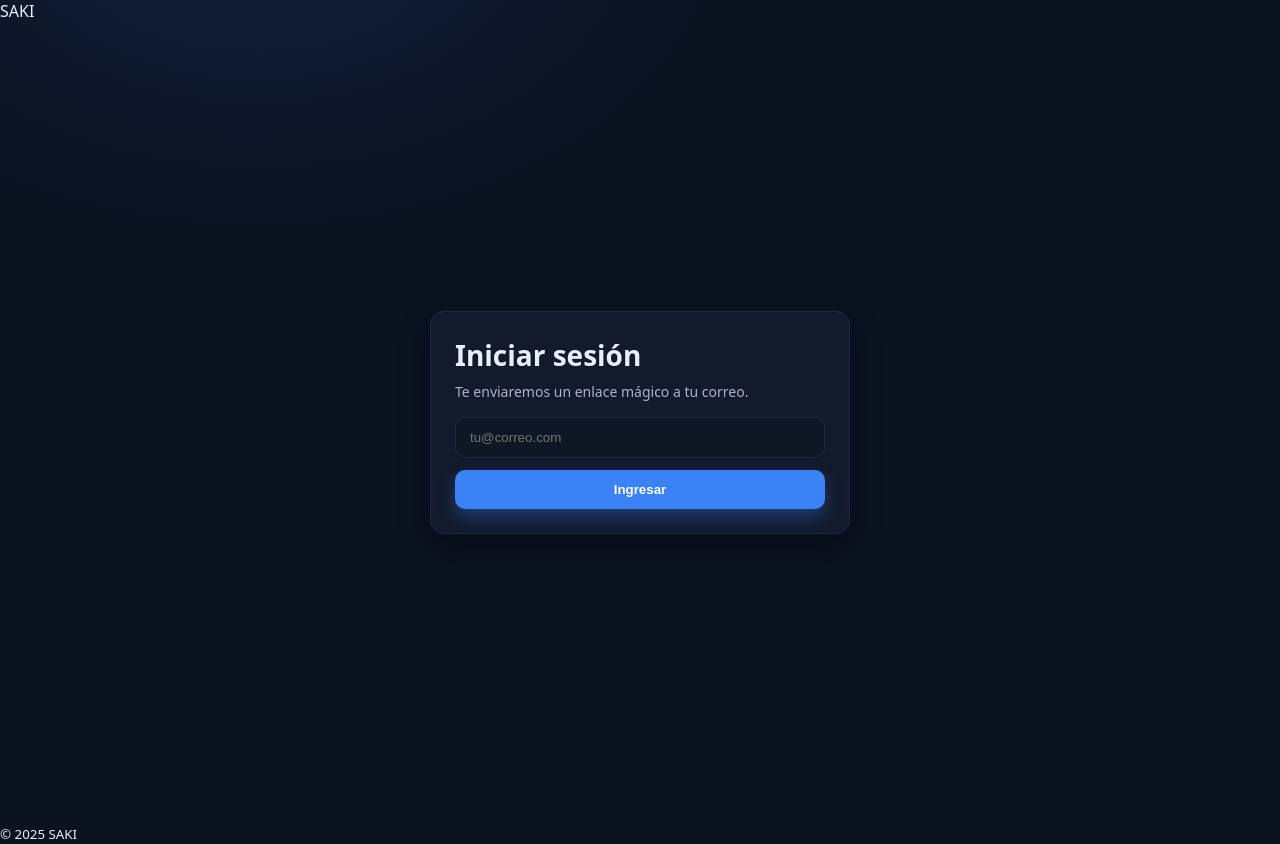
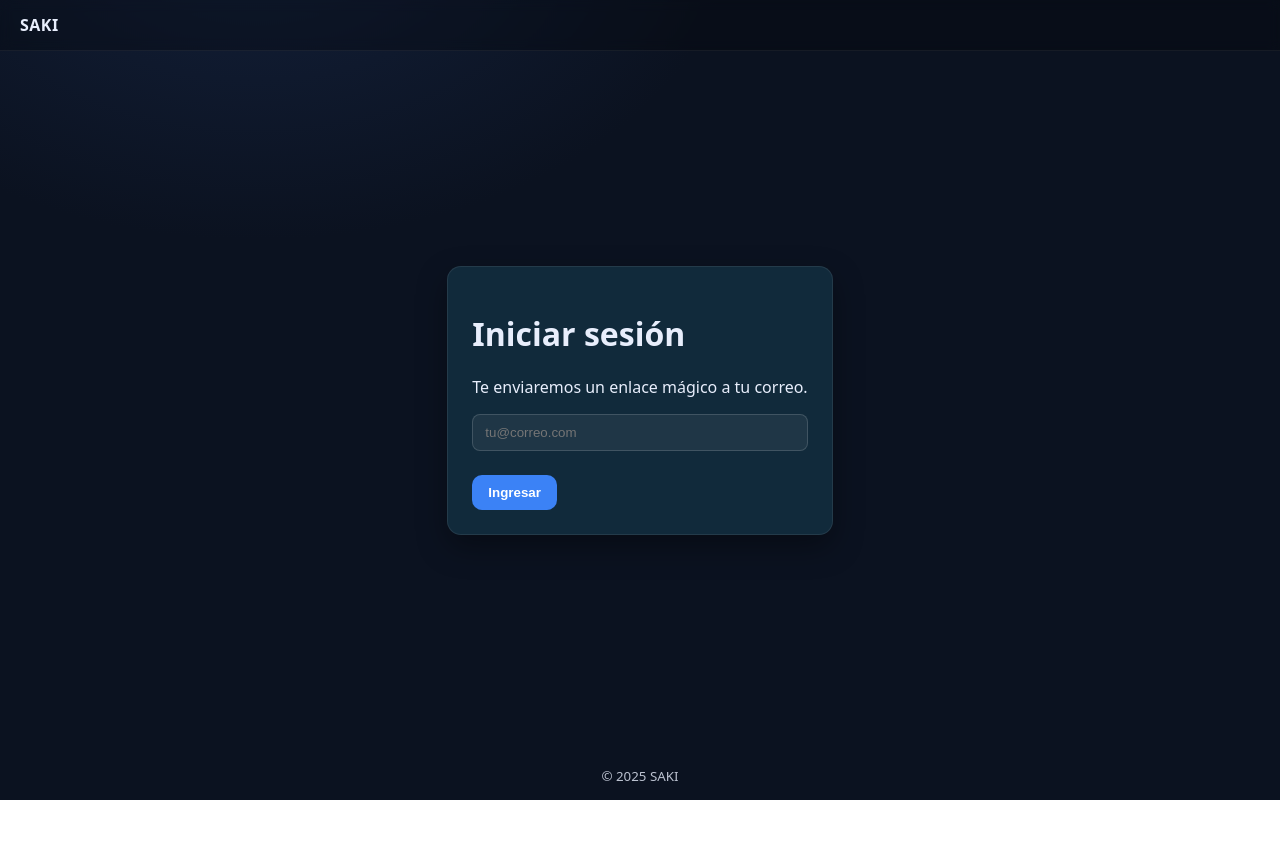
Before and after one commit to SAKI-ROMINA/SAKI-PORTAL, a Next.js app: page /login in a window 1280 px wide. After the commit the page ends 800 px from the top, so only its background shows below. Built offline with nearby package versions, Linux system fonts and the light colour scheme; no server answers.

Commit message:
Update globals.css

```diff
--- a/styles/globals.css
+++ b/styles/globals.css
@@ -1,197 +1,111 @@
 /* styles/globals.css */
+
+/* Variables de color */
 :root {
-  --bg: #0b1220;         /* fondo oscuro azulado */
-  --panel: #121a2b;      /* tarjeta */
-  --text: #e8eefc;       /* texto principal */
-  --muted: #a9b4cf;      /* texto secundario */
-  --brand: #3b82f6;      /* azul SAKI */
-  --ok: #22c55e;         /* verde ok */
-  --danger: #ef4444;     /* rojo */
+  --bg: #0b1220;        /* fondo oscuro azulado */
+  --panel: #112a3b;     /* tarjetas/paneles */
+  --text: #e8eefc;      /* texto principal */
+  --muted: #a9b4cf;     /* texto secundario */
+  --brand: #3B82F6;     /* azul SAKI */
+  --ok: #22c55e;        /* verde ok */
+  --danger: #ef4444;    /* rojo error */
   --radius: 14px;
   --shadow: 0 12px 30px rgba(0, 0, 0, .35);
 }
 
+/* Reset básico */
 * { box-sizing: border-box; }
-
 html, body {
   margin: 0;
   padding: 0;
   background: radial-gradient(1200px 800px at 20% -10%, #13203a 0%, #0b1220 40%, #0b1220 100%);
   color: var(--text);
-  font-family: ui-sans-serif, system-ui, Segoe UI, Roboto, Helvetica, Arial, "Apple Color Emoji", "Segoe UI Emoji";
+  font-family: ui-sans-serif, system-ui, Segoe UI, Roboto, Helvetica, Arial, sans-serif;
   min-height: 100%;
 }
 
+/* Links */
 a { color: var(--brand); text-decoration: none; }
 a:hover { text-decoration: underline; }
 
-.container {
-  max-width: 960px;
-  margin: 48px auto;
-  padding: 0 20px;
+/* Layout general */
+.shell {
+  min-height: 100vh;
+  display: grid;
+  grid-template-rows: auto 1fr auto;
 }
 
-.card {
-  background: linear-gradient(180deg, #141f36 0%, #10182a 100%);
-  border: 1px solid #1e2a45;
-  border-radius: var(--radius);
-  box-shadow: var(--shadow);
-  padding: 28px;
+.topbar {
+  position: sticky;
+  top: 0;
+  backdrop-filter: blur(6px);
+  background: rgba(0,0,0,.25);
+  border-bottom: 1px solid rgba(255,255,255,.06);
 }
 
-.header {
-  display: flex; align-items: center; gap: 14px; margin-bottom: 16px;
-}
-.badge {
-  display: inline-flex; align-items: center; gap: 6px;
-  font-size: 12px; letter-spacing: .2px;
-  background: rgba(34,197,94,.12); color: var(--ok);
-  border: 1px solid rgba(34,197,94,.35);
-  padding: 6px 10px; border-radius: 999px;
+.brand {
+  font-weight: 700;
+  letter-spacing: .5px;
+  padding: 14px 20px;
 }
 
-.h1 {
-  font-size: 40px; line-height: 1.1; margin: 0 0 6px;
-}
-.muted { color: var(--muted); margin: 0 0 18px; }
-
-.input {
-  width: 100%;
-  background: #0f1626;
-  color: var(--text);
-  border: 1px solid #1f2a46;
-  border-radius: 10px;
-  padding: 14px 14px;
-  outline: none;
-}
-.input:focus { border-color: var(--brand); box-shadow: 0 0 0 3px rgba(59,130,246,.25); }
-
-.row { display: flex; gap: 14px; flex-wrap: wrap; }
-
-.btn {
-  appearance: none; cursor: pointer;
-  border: 0; border-radius: 10px; padding: 12px 16px;
-  background: var(--brand); color: white; font-weight: 600;
-  box-shadow: 0 8px 18px rgba(59,130,246,.35);
-}
-.btn:disabled { opacity: .6; cursor: not-allowed; }
-.btn.secondary { background: transparent; color: var(--muted); border: 1px solid #26314e; box-shadow: none; }
-
-.code {
-  margin-top: 16px;
-  background: #0b1323; border: 1px solid #1b2643; border-radius: 12px;
-  padding: 16px; overflow: auto; font-family: ui-monospace, SFMono-Regular, Menlo, Monaco, Consolas, "Liberation Mono", monospace;
+.main {
+  display: grid;
+  place-items: center;
+  padding: 32px 16px;
 }
 
-/* Responsive */
-@media (max-width: 640px) {
-  .h1 { font-size: 32px; }
-  .container { margin: 28px auto; }
+.footer {
+  text-align: center;
+  padding: 14px 20px;
+  opacity: .8;
 }
 
-/* === helpers para centrar y tarjeta === */
-.center-screen {
-  min-height: 100vh;
-  display: grid;
-  place-items: center;
+/* Contenedores y tarjetas */
+.container { max-width: 960px; margin: 0 auto; }
+.card {
+  background: var(--panel);
+  border: 1px solid rgba(255,255,255,.08);
+  border-radius: var(--radius);
   padding: 24px;
-}
-
-.card {
-  width: 100%;
-  max-width: 420px;
-  background: var(--panel);
-  padding: 24px;
-  border-radius: var(--radius);
   box-shadow: var(--shadow);
 }
 
-.card h1 {
-  margin-top: 0;
-  margin-bottom: 8px;
-  color: var(--text);
-  font-size: 28px;
+/* Botones */
+.btn {
+  display: inline-block;
+  border: 0;
+  border-radius: 10px;
+  padding: 10px 16px;
+  font-weight: 600;
+  cursor: pointer;
+  background: var(--brand);
+  color: #fff;
+  transition: background .2s ease;
+}
+.btn:hover {
+  background: #2563eb;
 }
 
-.card p.sub {
-  margin-top: 0;
-  margin-bottom: 16px;
-  color: var(--muted);
-  font-size: 14px;
+/* Inputs */
+.input {
+  width: 100%;
+  padding: 10px 12px;
+  border-radius: 8px;
+  border: 1px solid rgba(255,255,255,.15);
+  background: rgba(255,255,255,.06);
+  color: var(--text);
+  margin-bottom: 12px;
+}
+.input:focus {
+  outline: none;
+  border-color: var(--brand);
 }
 
-.input {
-  width: 100%;
-  padding: 12px 14px;
-  border-radius: 10px;
-  border: 1px solid rgba(255,255,255,.08);
-  background: rgba(0,0,0,.15);
-  color: var(--text);
-  outline: none;
-}
-
-.btn {
-  width: 100%;
-  padding: 12px 14px;
-  border: 0;
-  border-radius: 10px;
-  background: var(--brand);
-  color: white;
-  font-weight: 600;
-  cursor: pointer;
-}
-
-.btn:disabled {
-  opacity: .6;
-  cursor: not-allowed;
-}
+/* Mensajes */
 .msg {
   margin-top: 12px;
-  font-size: 14px;
+  font-size: 0.9rem;
 }
-
-/* ===== Header ===== */
-.site-header {
-  position: sticky; top: 0; z-index: 50;
-  background: rgba(16, 24, 42, 0.8);
-  border-bottom: 1px solid #1e2a45;
-  backdrop-filter: blur(8px);
-}
-.site-header__inner {
-  max-width: 960px; margin: 0 auto; padding: 12px 20px;
-  display: flex; align-items: center; justify-content: space-between;
-}
-.brand { display: flex; align-items: baseline; gap: 10px; }
-.brand__logo { font-weight: 800; letter-spacing: .5px; font-size: 18px; }
-.brand__tag { color: var(--muted); font-size: 12px; }
-
-.nav { display: flex; align-items: center; gap: 10px; }
-.nav__link {
-  color: var(--text); opacity: .9; padding: 8px 10px; border-radius: 8px;
-  border: 1px solid transparent;
-}
-.nav__link:hover { border-color: #2a3c63; text-decoration: none; }
-.nav__btn {
-  background: var(--brand); color: white; border: 0; padding: 8px 12px; border-radius: 8px; cursor: pointer;
-}
-
-/* ===== Panel del dashboard ===== */
-.grid {
-  display: grid;
-  grid-template-columns: repeat(3, minmax(0, 1fr));
-  gap: 12px;
-}
-@media (max-width: 800px) {
-  .grid { grid-template-columns: 1fr; }
-}
-
-.tile {
-  display: block;
-  padding: 16px;
-  border-radius: 12px;
-  border: 1px solid #1e2a45;
-  background: linear-gradient(180deg, #141f36 0%, #10182a 100%);
-  color: var(--text);
-}
-.tile__title { margin: 0 0 6px; font-weight: 700; }
-.tile__desc { margin: 0; color: var(--muted); font-size: 14px; }
+.msg.error { color: var(--danger); }
+.msg.ok { color: var(--ok); }
```
